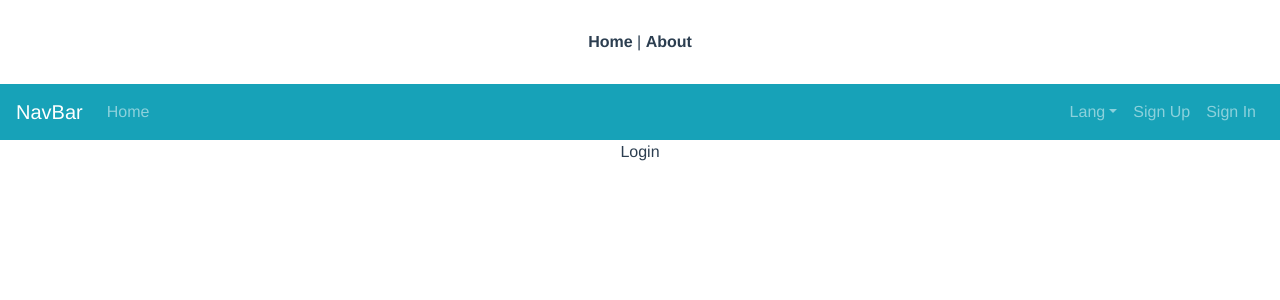
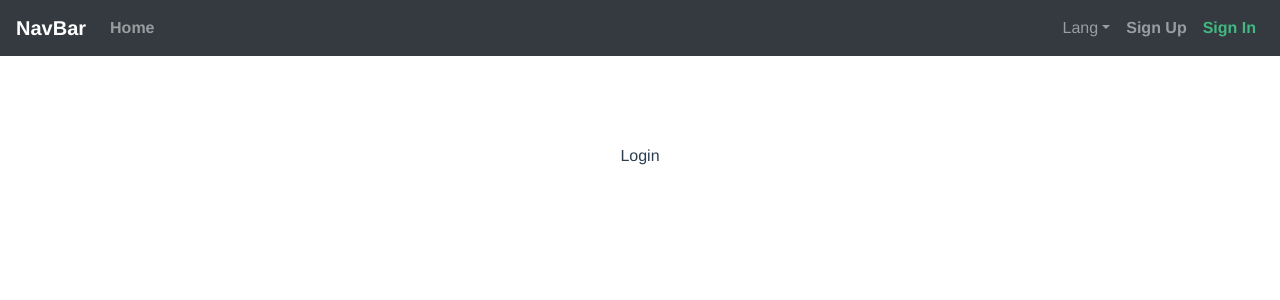
Before and after one commit to Boyko03/vue_test_app, a Vue app: page /login in a window 1280 px wide. Shown: the top 300 px of the page. Built offline with nearby package versions, Linux system fonts and the light colour scheme.

Commit message:
Pretified the navbar

```diff
--- a/src/components/Navbar.vue
+++ b/src/components/Navbar.vue
@@ -1,6 +1,6 @@
 <template>
-  <div>
-    <b-navbar toggleable="lg" type="dark" variant="info">
+  <div id="my-nav">
+    <b-navbar toggleable="lg" type="dark" variant="dark" fixed="top">
       <b-navbar-brand to="/">NavBar</b-navbar-brand>
 
       <b-navbar-toggle target="nav-collapse"></b-navbar-toggle>
@@ -11,7 +11,7 @@
         </b-navbar-nav>
 
         <!-- Right aligned nav items -->
-        <b-navbar-nav class="ml-auto" v-show="false">
+        <b-navbar-nav class="ml-auto" v-show="logged">
           <b-nav-item-dropdown text="Lang" right>
             <b-dropdown-item href="#">EN</b-dropdown-item>
             <b-dropdown-item href="#">ES</b-dropdown-item>
@@ -28,7 +28,7 @@
             <b-dropdown-item href="#">Sign Out</b-dropdown-item>
           </b-nav-item-dropdown>
         </b-navbar-nav>
-        <b-navbar-nav class="ml-auto" v-show="true">
+        <b-navbar-nav class="ml-auto" v-show="!logged">
           <b-nav-item-dropdown text="Lang" right>
             <b-dropdown-item href="#">EN</b-dropdown-item>
             <b-dropdown-item href="#">ES</b-dropdown-item>
@@ -69,9 +69,29 @@
       BNavItemDropdown,
       BDropdownItem
     },
+    data() {
+      return {
+        logged: false
+      }
+    },
+    methods: {
+      sign_out() {
+        this.logged = false;
+      }
+    },
   }
 </script>
 
-<style lang="scss" scoped>
+<style lang="css" scoped>
+  #my-nav {
+  padding: 30px;
+}
 
+#my-nav a {
+  font-weight: bold;
+}
+
+#my-nav a.router-link-exact-active {
+  color: #42b983;
+}
 </style>
```
